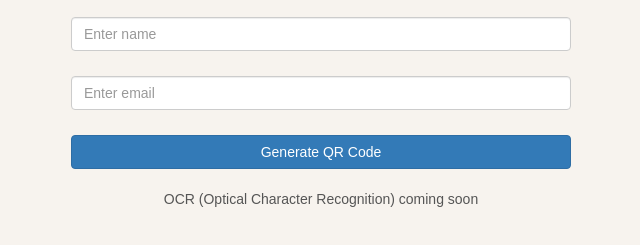
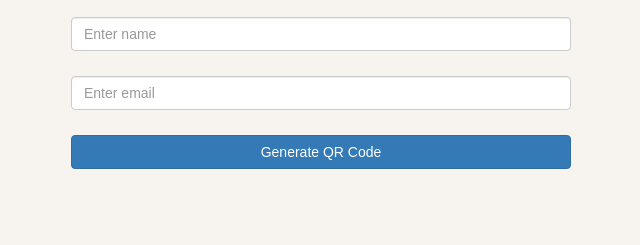
Before and after one commit to HaryiankKumra/Hack-Hive, a plain HTML site: page qr/newIndex.html in a window 1280 px wide. Shown: the part 433-678 px from the top of the page, without its empty margins (319-959 px from the left). Drawn offline with nearby package versions, Linux system fonts and the light colour scheme.

Commit message:
Update newIndex.html

```diff
--- a/qr/newIndex.html
+++ b/qr/newIndex.html
@@ -66,10 +66,7 @@
             </div>
         </div>
 
-        <!-- OCR message -->
-        <div class="ocr-message">
-            <p>OCR (Optical Character Recognition) coming soon</p>
-        </div>
+
     </div>
 
     <!-- jQuery library -->
```
